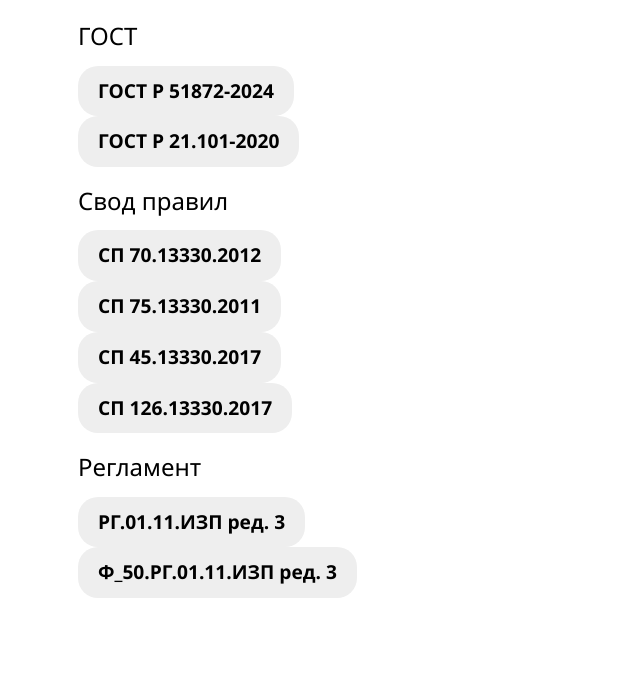
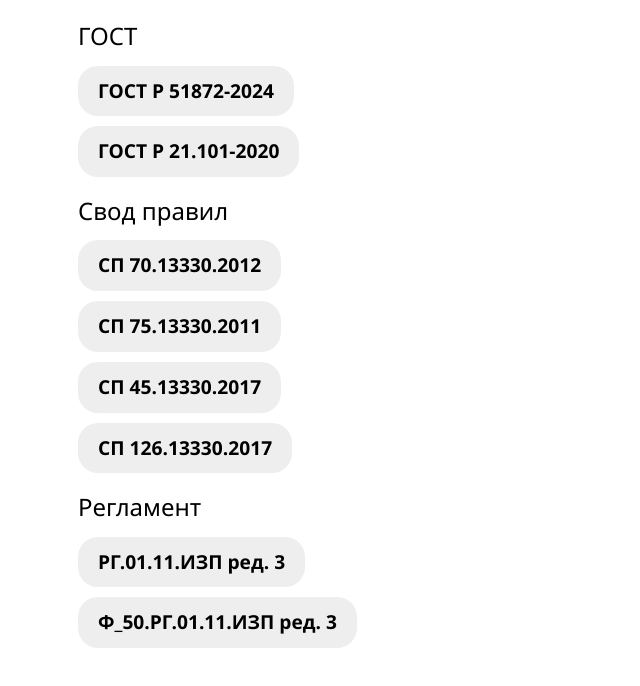
Before and after one commit to adlenadlen/psmgeo, a plain HTML site: page 70/ntd.html in a window 1280 px wide. Shown: the part 84-770 px from the top of the page, without its empty margins (132-772 px from the left). Drawn offline with Linux system fonts and the light colour scheme.

Commit message:
Update ntd.html

```diff
--- a/70/ntd.html
+++ b/70/ntd.html
@@ -16,8 +16,6 @@
 			<h2>ГОСТ</h2>
 			<div class="vertical">
 				<a href="/r/gostr51872" class="b">ГОСТ Р 51872-2024</a>
-			</div>
-			<div>
 				<a href="/r/gostr21_101" class="b">ГОСТ Р 21.101-2020</a>
 			</div>
 		</section>
@@ -25,14 +23,8 @@
 			<h2>Свод правил</h2>
 			<div class="vertical">
 				<a href="/r/sp70" class="b">СП 70.13330.2012</a>
-			</div>
-			<div>
 				<a href="/r/sp75" class="b">СП 75.13330.2011</a>
-			</div>
-			<div>
 				<a href="/r/sp45" class="b">СП 45.13330.2017</a>
-			</div>
-			<div>
 				<a href="/r/sp126" class="b">СП 126.13330.2017</a>
 			</div>
 		</section>
@@ -40,8 +32,6 @@
 			<h2>Регламент</h2>
 			<div class="vertical">
 				<a href="/r/rg" class="b">РГ.01.11.ИЗП ред. 3</a>
-			</div>
-			<div>
 				<a href="/r/rg50" class="b">Ф_50.РГ.01.11.ИЗП ред. 3</a>
 			</div>
 		</section>
```
